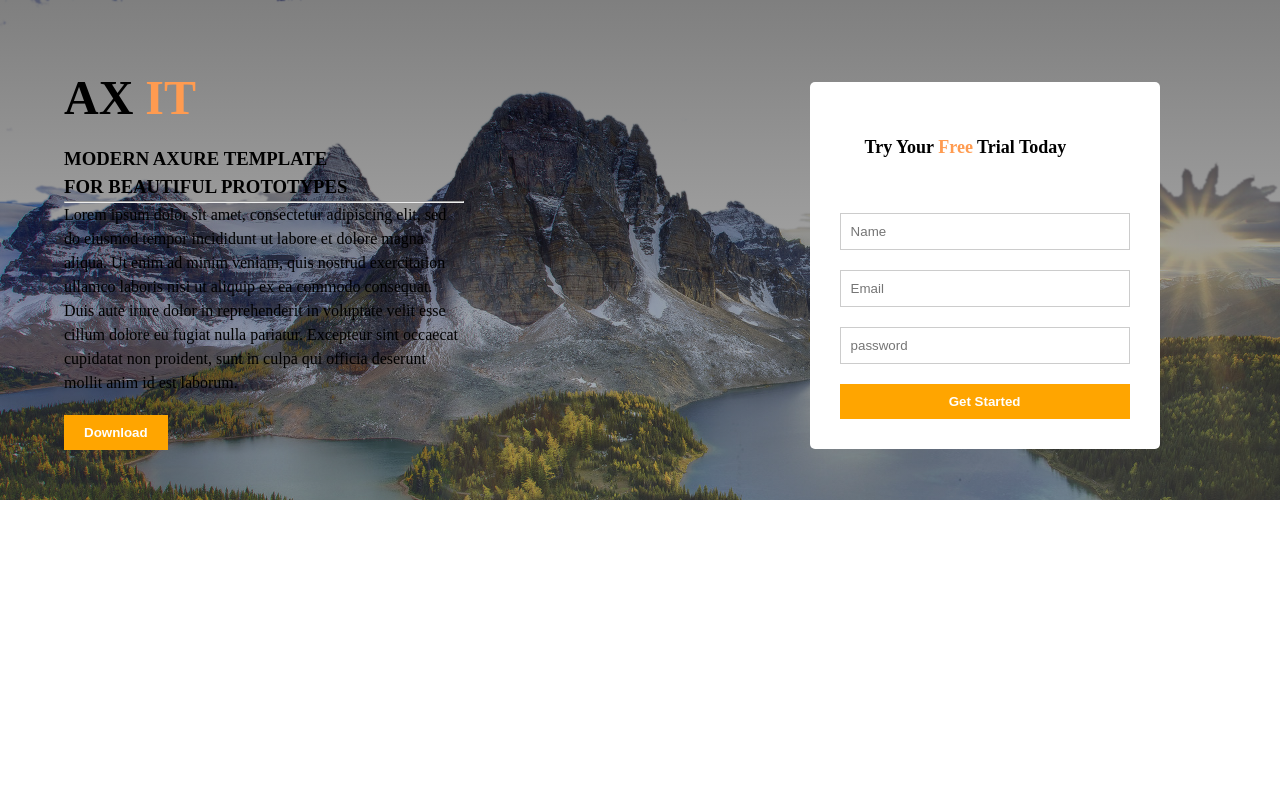
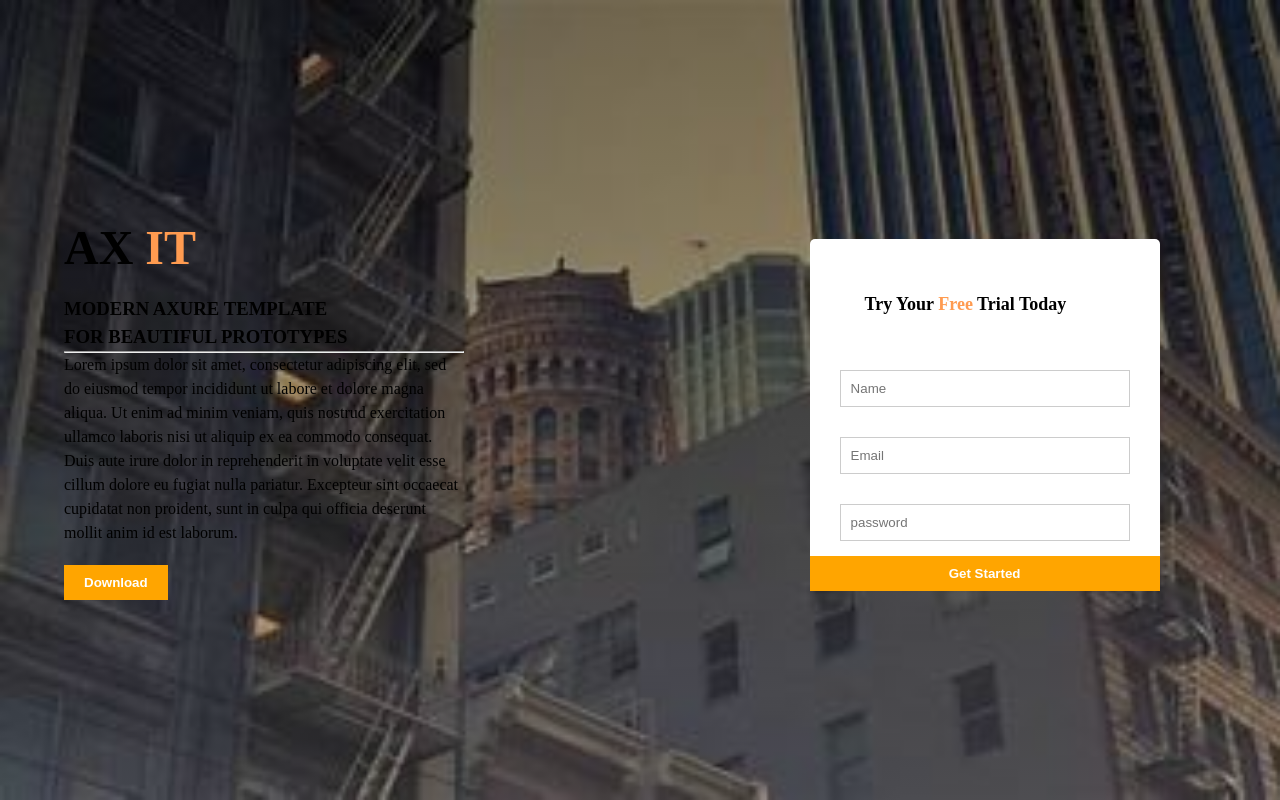
Before and after one commit to mariamhabashi/NTI-Summer-Training, a PHP site: page /AXIS/index.html in a window 1280 px wide. Shown: the part 50-850 px from the top of the page. Before the commit the page ends 550 px from the top, so only its background shows below. Run offline with PHP 8.4, Linux system fonts and the light colour scheme.

Commit message:
enhance styling

```diff
--- a/Day5/AXIS/css/style.css
+++ b/Day5/AXIS/css/style.css
@@ -65,17 +65,14 @@ main h1{
 main{
     display: flex;
     height: 100vh;
-     background-image: linear-gradient(rgba(0, 0, 0, 0.5), rgba(90, 90, 90, 0.37)), url('../imgs/nature-yuh.png');
+    background-image:linear-gradient(rgba(0, 0, 0, 0.5), rgba(90, 90, 90, 0.37)),
+    url("../imgs/0a76d308-e926-4916-9995-dbf25dbbd5a3.jpg");
     background-size: cover;
     padding: 0 5%;
-    height: 500px;
 }
 main .left{
      margin-top: 20px;
     max-width: 400px;
-      /* font-size: 16px;
-      line-height: 1.5; */
-      /* color: #ddd;  */
       flex: 1;
       display: flex;
       flex-direction: column;
@@ -97,6 +94,7 @@ main .right{
     align-self: center;
     margin-top: 30px;
     margin-left: 30%;
+    position: relative;
 }
 main .right h2 {
     font-size: 18px;
@@ -109,6 +107,7 @@ main .right form input{
       margin: 10px 0;
       border: 1px solid #ccc;
       width: 100%;
+      margin-bottom: 20px;
 }
 .get-started{
    background-color: orange;
@@ -118,7 +117,10 @@ main .right form input{
       width: 100%;
       cursor: pointer;
       font-weight: bold;
-      margin-top: 10px;
+      position: absolute;
+
+      bottom: 0;
+      left: 0;
 }
 .get-started:hover{
     background-color: rgb(160, 104, 0);
```
